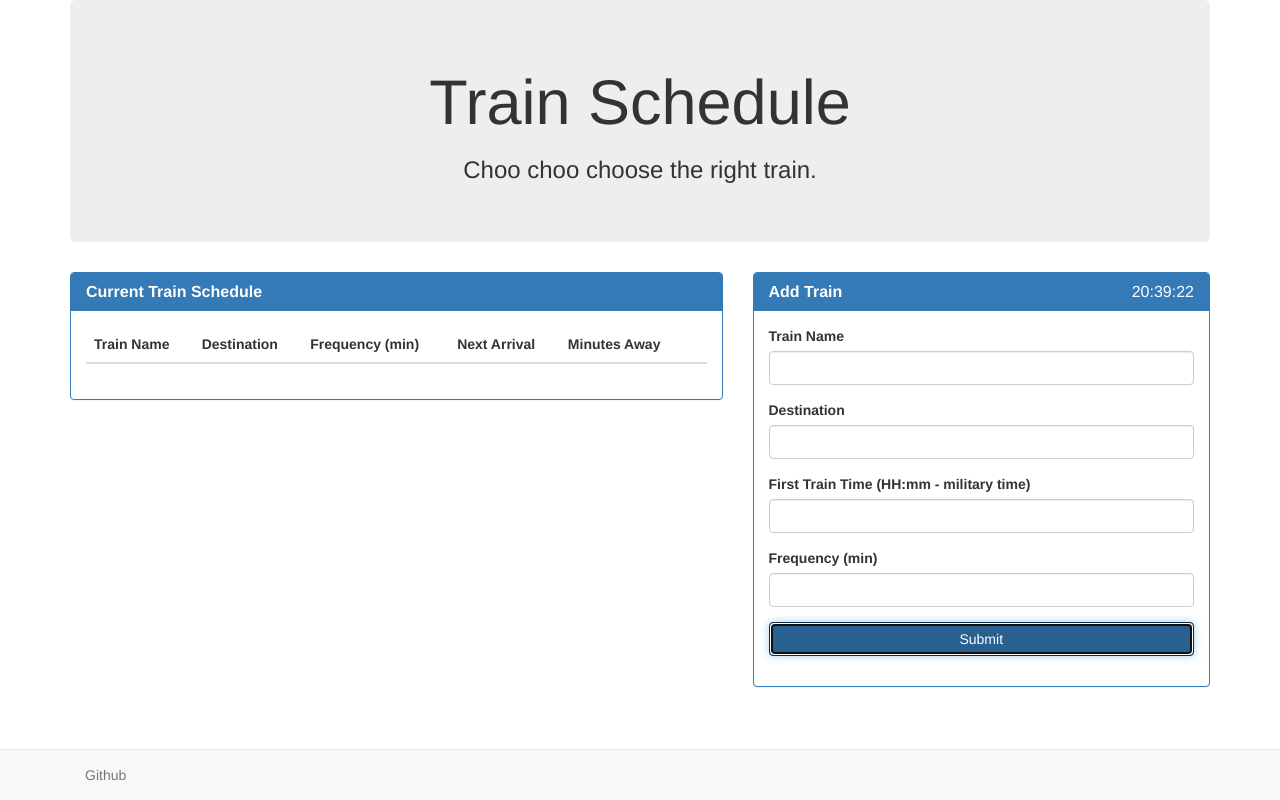
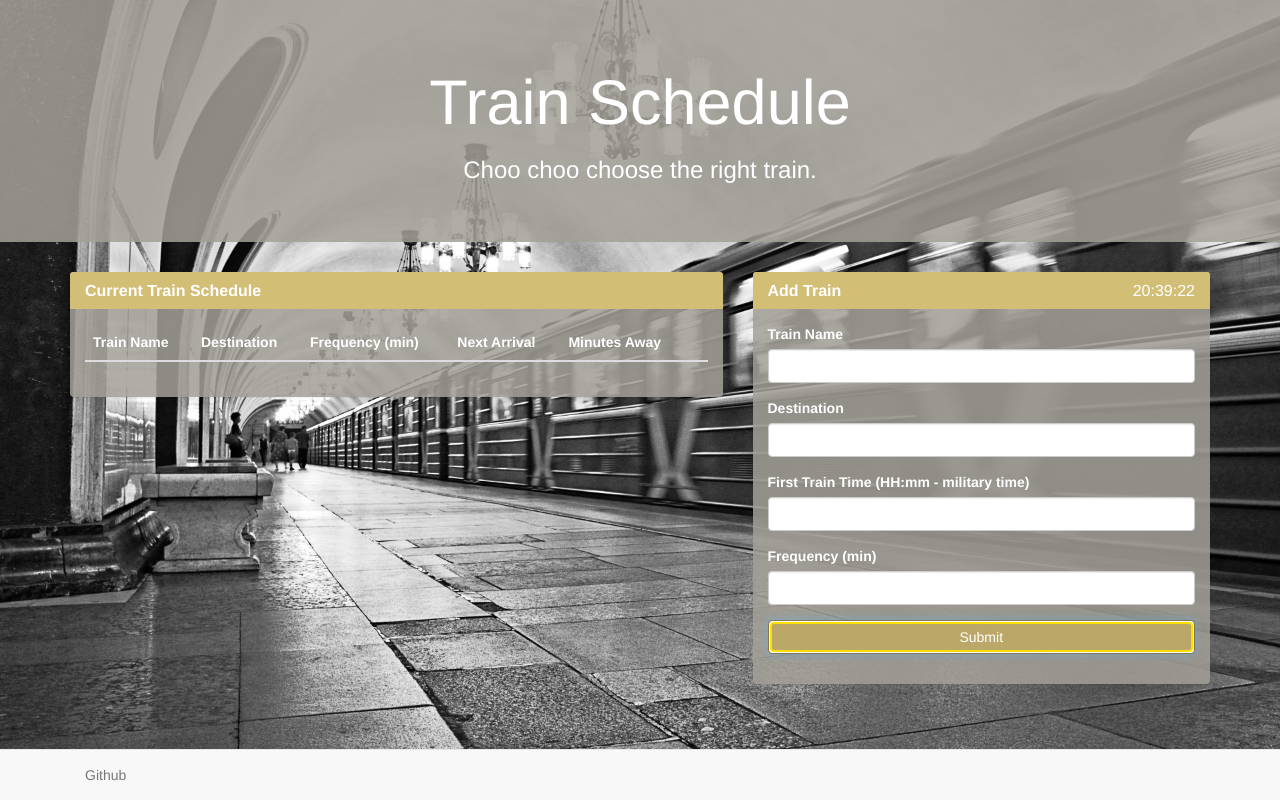
Before and after one commit to median-man/Train-Scheduler, a plain HTML site: page index.html in a window 1280 px wide. Both pictures are taken after typing "Sample", "Sample", "Sample", "Sample" into the empty fields and a click on the button "Submit". Drawn offline with nearby package versions, Linux system fonts and the light colour scheme; no server answers.

Commit message:
added background and styling

```diff
--- a/assets/css/style.css
+++ b/assets/css/style.css
@@ -1,9 +1,74 @@
 body {
     padding-bottom: 70px;
+    background: url('../images/background.jpg') no-repeat fixed center;
+    background-size: cover;
 }
 
 .container {
     min-width: 430px;
+}
+
+.jumbotron,
+.panel {
+    background: rgba(162, 160, 151, 0.86);
+    color: #fff;
+}
+
+.panel {
+    border: none;
+}
+
+.panel-primary>.panel-heading {
+    color: #fff;
+    background-color: #d3be76;
+    border: none;
+}
+
+a:focus {
+  outline-color: #ffdd00;
+}
+
+.table-hover>tbody>tr:hover {
+    background-color: rgba(126, 123, 111, 0.86);
+}
+
+.form-control:focus {
+    border-color: #fdd961;
+}
+
+.btn-primary {
+    color: #fff;
+    background-color: #d3be76;
+    border-color: #8d8053;
+}
+
+.btn-primary:hover {
+    color: #fff;
+    background-color: #bba869;
+    border-color: #83774e;
+}
+
+.btn.focus,
+.btn:focus,
+.btn:hover {
+    color: #333;
+    text-decoration: none;
+    outline-color: #ffdd00;
+}
+a:focus
+.btn-primary.focus,
+.btn-primary:focus {
+    color: #fff;
+    background-color: #bba869;
+    border-color: #83774e;
+}
+
+.btn-primary:active:focus,
+.btn-primary.active,
+.btn-primary:active,
+.open>.dropdown-toggle.btn-primary {
+    background-color: #b09e62;
+    border-color: #71663f;
 }
 
 .pointer {
--- a/index.html
+++ b/index.html
@@ -19,13 +19,16 @@
 </head>
 
 <body>
-  <div class="container">
-
-    <!-- Jumbotron -->
-    <div class="jumbotron">
+<!-- Jumbotron -->
+  <div class="jumbotron">
+    <div class="container">
       <h1 class="text-center">Train Schedule</h1>
       <h3 class="text-center">Choo choo choose the right train.</h3>
     </div>
+  </div>
+  <div class="container">
+
+
     <div class="row">
       <div class="col-lg-7">
 
```
Also changed, not shown: assets/images/background.jpg (added).
